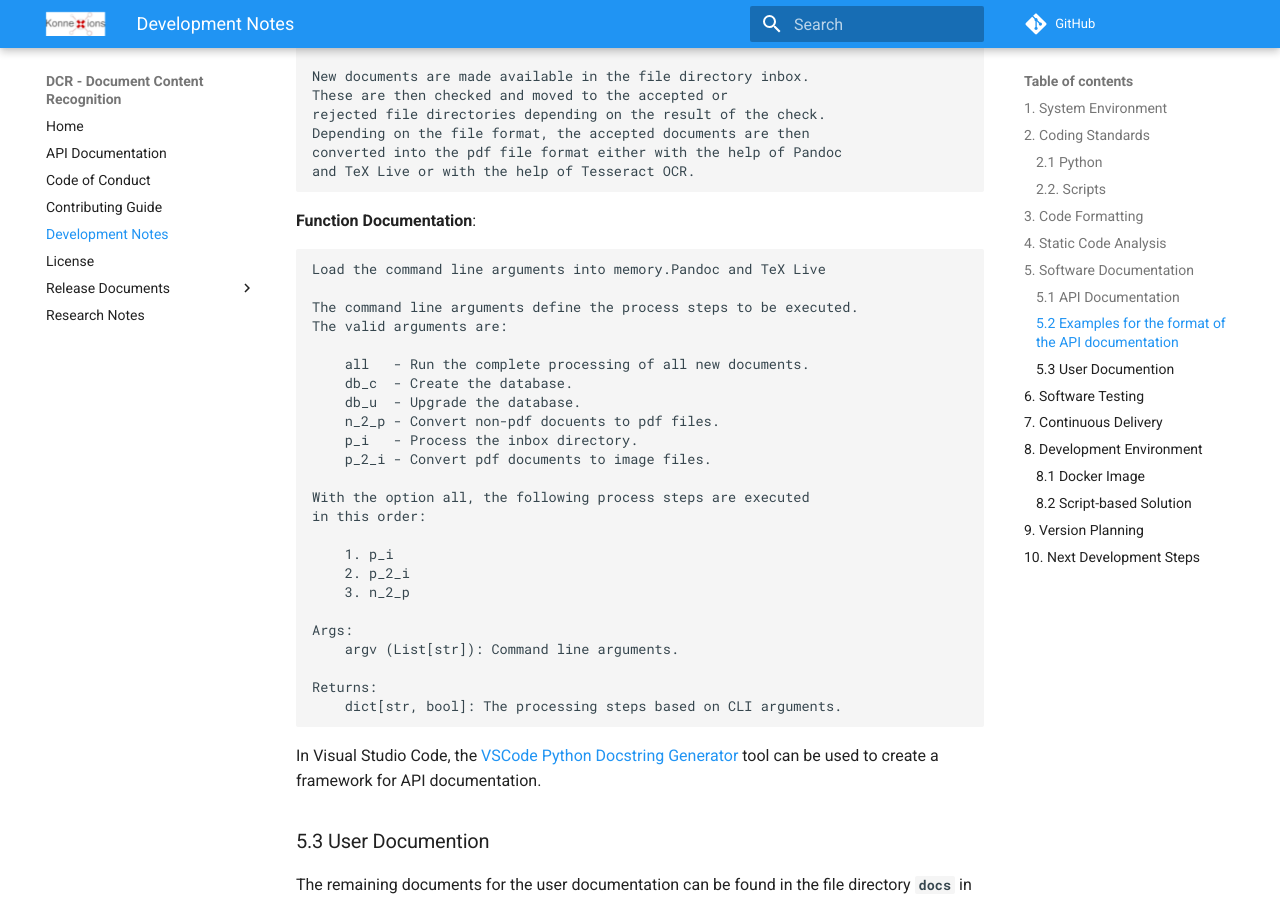
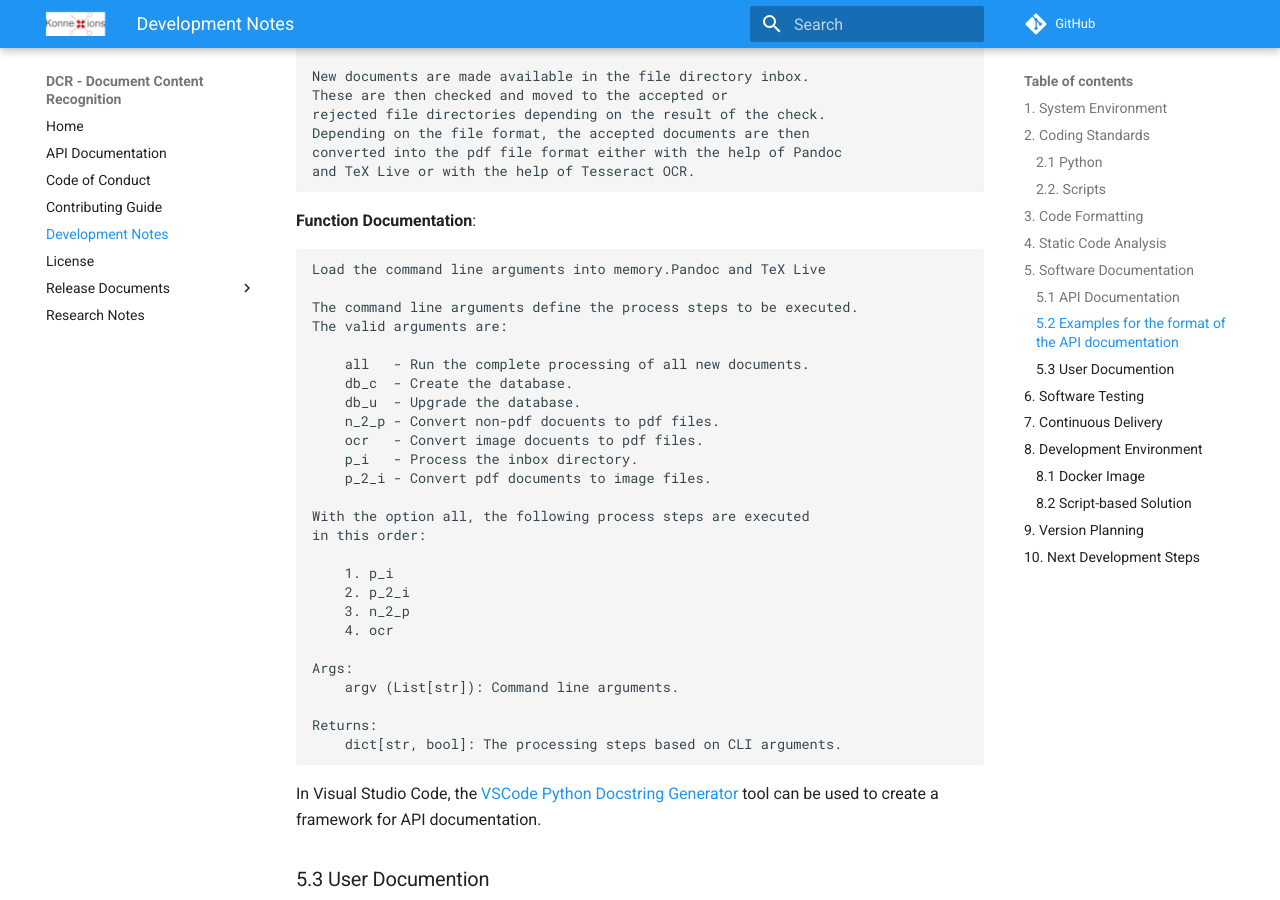
Before and after one commit to KonnexionsGmbH/dcr, an MkDocs documentation site: the page built from docs/development_notes.md, in a window 1280 px wide and 900 px high, scrolled down 2684 px. Built offline with MkDocs 1.6.1 and Material for MkDocs 9.7.7, drawn with Linux system fonts in a browser that asks for light colours; comment, search, counter and statistics services are not loaded.

Commit message:
Convert image documents to pdf files.

```diff
--- a/docs/development_notes.md
+++ b/docs/development_notes.md
@@ -109,6 +109,7 @@ In this format, the API documentation can then be integrated into the user docum
         db_c  - Create the database.
         db_u  - Upgrade the database.
         n_2_p - Convert non-pdf docuents to pdf files.
+        ocr   - Convert image docuents to pdf files.
         p_i   - Process the inbox directory.
         p_2_i - Convert pdf documents to image files.
 
@@ -118,6 +119,7 @@ In this format, the API documentation can then be integrated into the user docum
         1. p_i
         2. p_2_i
         3. n_2_p
+        4. ocr
 
     Args:
         argv (List[str]): Command line arguments.
```
Also changed, not shown: 1 other file.
